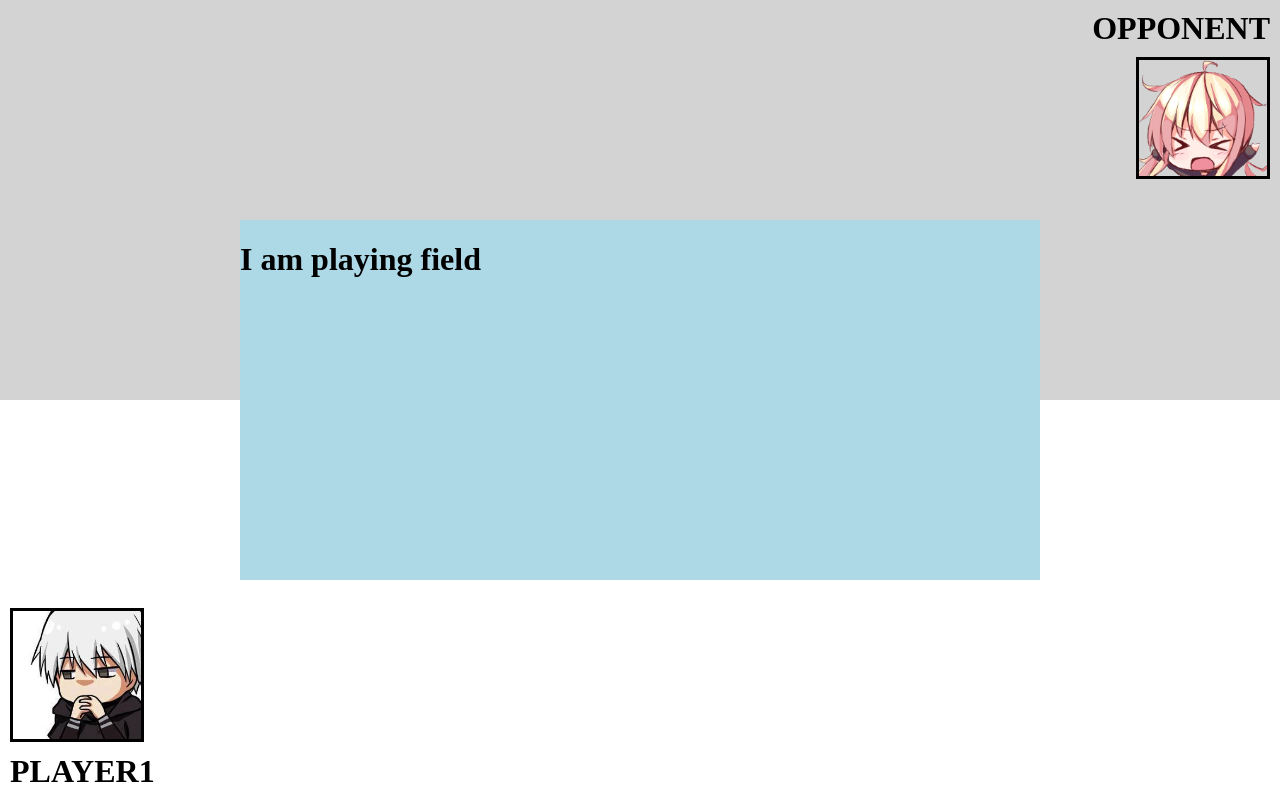
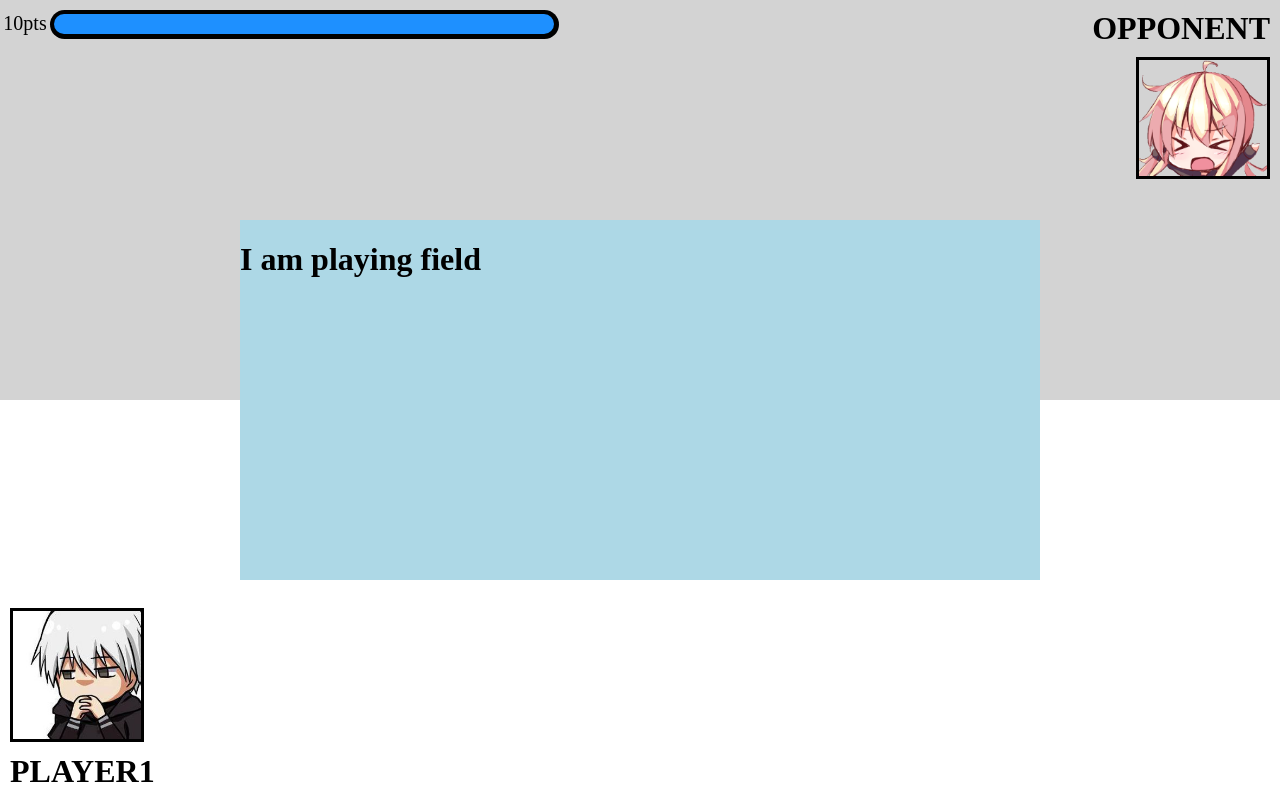
Before and after one commit to KPPhiri/Empire, a website: page client/multiplayer.html in a window 1280 px wide. Drawn offline with Linux system fonts and the light colour scheme.

Commit message:
progress bar

```diff
--- a/client/multiplayer.html
+++ b/client/multiplayer.html
@@ -19,6 +19,14 @@
     <div class="playingField">
         <h1>I am playing field</h1>
     </div>
+    <div id="points" class="progress-points">
+        <p id="pt" class="side">10pts
+            <div class="progress-bar side">
+                <div class="progress" id="progress"></div>
+            </div>
+        <p>
+    </div>
+
     <script src="./multiplayer.js"></script>
 </body>
 </html>
--- a/client/multiplayer.js
+++ b/client/multiplayer.js
@@ -37,3 +37,33 @@
 //adding characters
 document.getElementById('character').src = "img/vince.jpg";
 document.getElementById('opponent').src = "img/jane.jpg";
+
+//points progress bar
+function progress() {
+    var prg = document.getElementById('progress');
+    var pts = document.getElementById('pt');
+    var counter = 10;
+    //5
+    var progress = 500;
+    var id = setInterval(frame, 50);
+
+    function frame() {
+        // if(progress == 500 && counter == 100) {
+        //     clearInterval(id);
+        // } else {
+        //     progress += 5;
+        //     counter+= 1;
+        //     prg.style.width = progress + 'px';
+        //     pts.innerHTML = counter + 'pts';
+        // }
+        if(progress == 0 || counter == 0) {
+            clearInterval(id);
+        } else {
+            progress -= 50;
+            counter -= 1;
+            prg.style.width = progress + 'px';
+            pts.innerHTML = counter + 'pts';
+        }
+    }
+}
+//progress();
--- a/client/styles/multiplayer.css
+++ b/client/styles/multiplayer.css
@@ -18,7 +18,6 @@
     text-align: left;
 }
 .playingField {
-    display: flex;
     background-color: lightblue;
     position: absolute;
     width: 800px;
@@ -62,3 +61,38 @@
     width: 10%;
     right: 10px;
 }
+
+/* Points Progress Bar */
+.progress-points {
+    position: absolute;
+    height: 100%;
+    width: 100%;
+    left: 0;
+    top: 0;
+    font-size: 20px;
+    text-align: left;
+    z-index: 3;
+}
+#pt {
+    float: left;
+    width: 50px;
+    text-align: center;
+    margin: 12px 0px 12px 0px;
+}
+.progress-bar {
+    overflow: hidden;
+    width: 503px;
+    height: 23px;
+    background-color: black;
+    border-radius: 16px;
+    margin: 10px;
+    padding: 3px;
+    z-index: 3;
+}
+.progress {
+    margin: 1px;
+    width: 500px;
+    height: 20px;
+    border-radius: 10px;
+    background-color: dodgerblue;
+}
```
